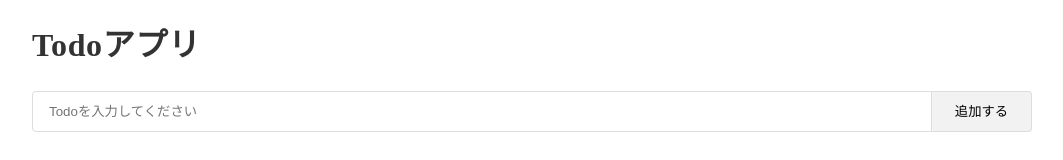
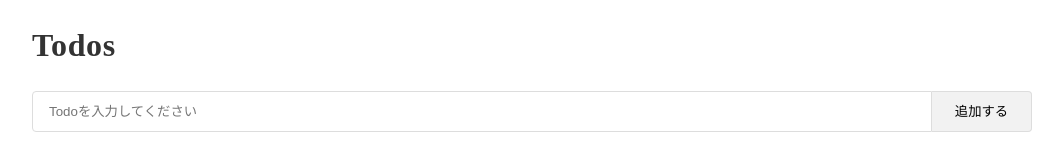
Before and after one commit to hiyu15123/todos, a Vue app: page / in a window 1280 px wide. Shown: the top 160 px of the page, without its empty margins (108-1171 px from the left). Built offline with nearby package versions, Linux system fonts and the light colour scheme.

Commit message:
upgrade : フォルダをビルドしました。

```diff
--- a/src/App.vue
+++ b/src/App.vue
@@ -46,7 +46,7 @@ function toggleEdit(todo) {
 </script>
 
 <template>
-<h1>Todoアプリ</h1>
+<h1>Todos</h1>
 <div class="todo-form">
   <input type="text" @keyup.enter="addTodo" v-model="todoText" class="add-input" placeholder="Todoを入力してください">
   <button @click="addTodo" class="add-todo">追加する</button>
@@ -105,7 +105,6 @@ button,input[type="checkbox"] {
   position: relative;
   line-height: 1.75;
 }
-
 .todo-completed {
   text-decoration: line-through;
 }
@@ -175,6 +174,4 @@ li {
 .todo-button.-editing:hover {
   background-color: #2980b9;
 }
-
-
 </style>
```
